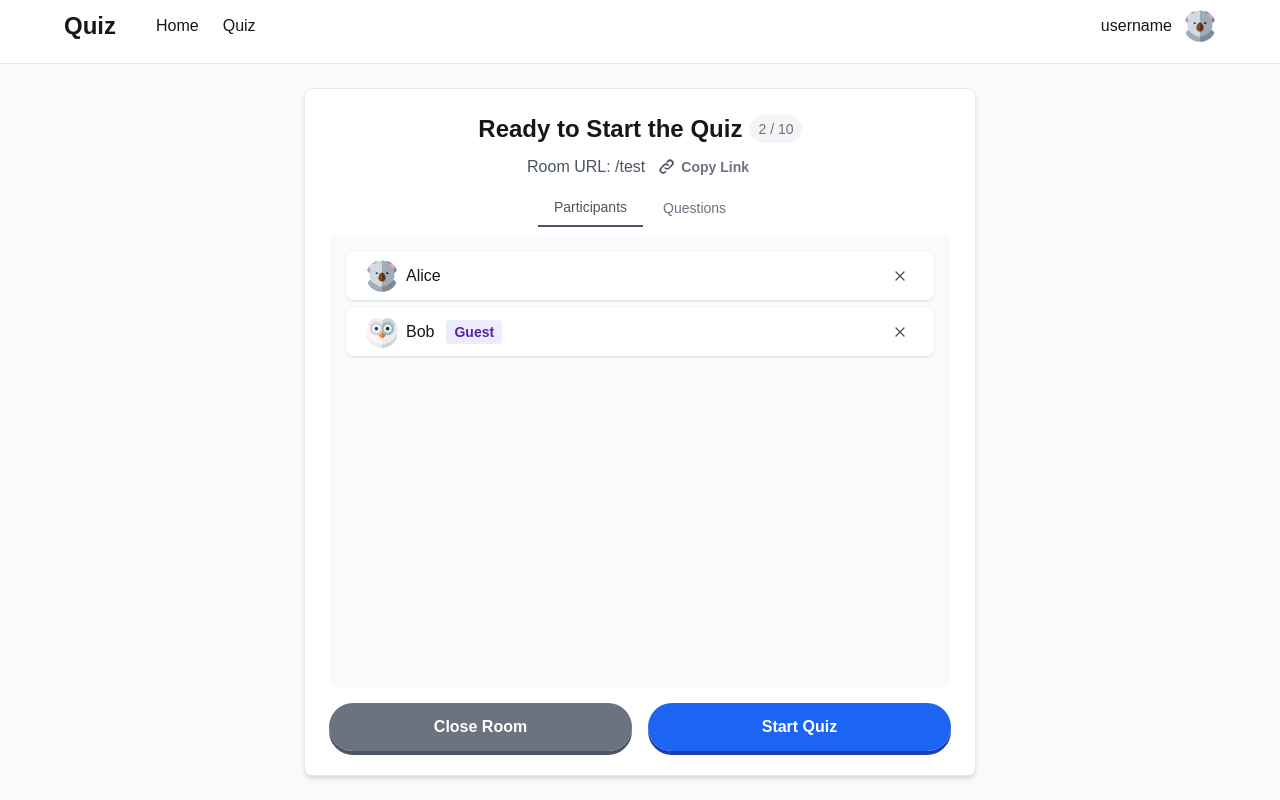
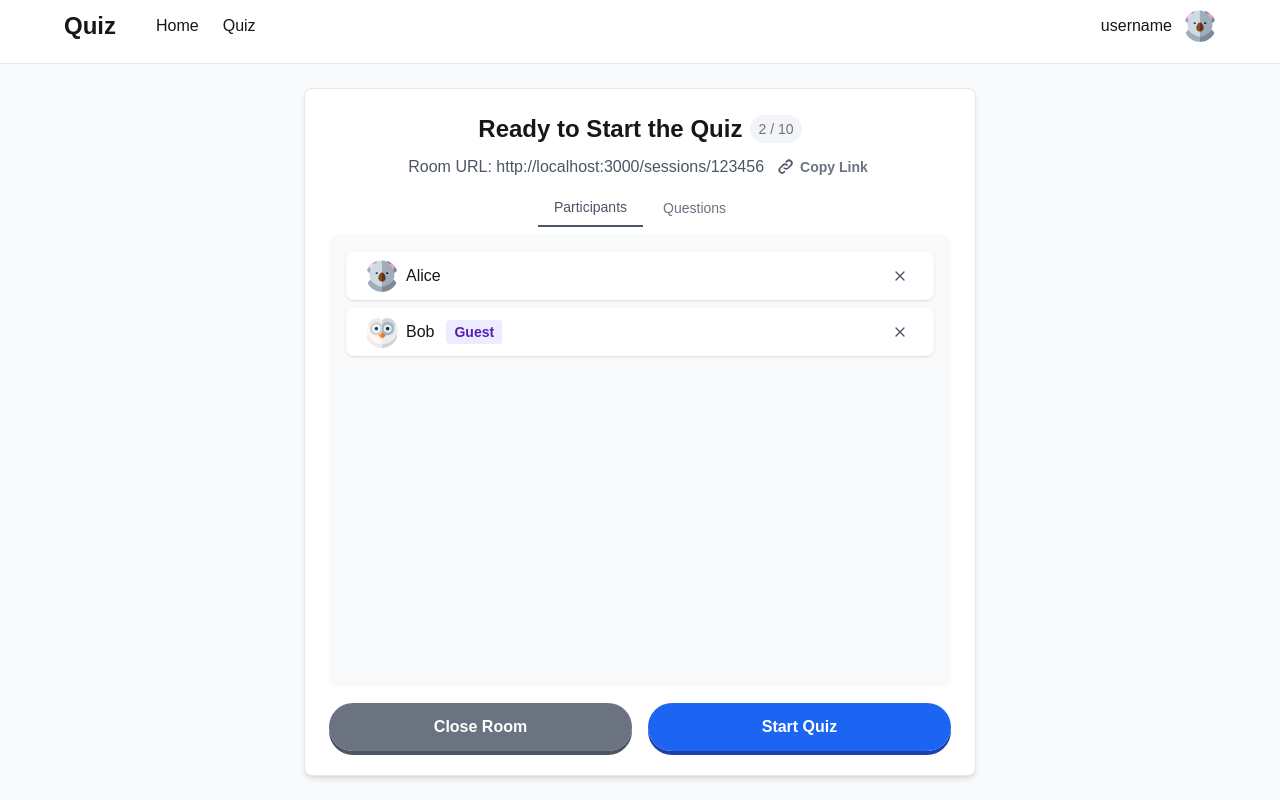
Before and after one commit to kazuki-0418/Qui-zoo, a Next.js app in the folder frontend/: page /rooms/1/host in a window 1280 px wide. Built offline with nearby package versions, Linux system fonts and the light colour scheme.

Commit message:
add WaitingRoomHeader

```diff
--- a/frontend/src/app/rooms/[roomCode]/host/page.tsx
+++ b/frontend/src/app/rooms/[roomCode]/host/page.tsx
@@ -1,4 +1,3 @@
-"use client";
 import { HostWaitingRoom } from "@/components/pages/rooms/HostWaitingRoom";
 import { FullHeightCardLayout } from "@/components/ui/FullHeightCardLayout";
 
--- a/frontend/src/app/sessions/[sessionId]/page.tsx
+++ b/frontend/src/app/sessions/[sessionId]/page.tsx
@@ -0,0 +1,10 @@
+import { ParticipantWaitingRoom } from "@/components/pages/sessions/ParticipantWaitingRoom";
+import { FullHeightCardLayout } from "@/components/ui/FullHeightCardLayout";
+
+export default function ParticipantWaitingRoomPage() {
+  return (
+    <FullHeightCardLayout>
+      <ParticipantWaitingRoom />
+    </FullHeightCardLayout>
+  );
+}
--- a/frontend/src/components/pages/rooms/HostWaitingRoom.tsx
+++ b/frontend/src/components/pages/rooms/HostWaitingRoom.tsx
@@ -1,9 +1,9 @@
+"use client";
 import { ParticipantList } from "@/components/shared/ParticipantList";
 import { QuestionList } from "@/components/shared/QuestionList";
+import { WaitingRoomHeader } from "@/components/shared/WaitingRoomHeader";
 import { PushButton } from "@/components/ui/PushButton";
 import { TabNavigation } from "@/components/ui/Tabs";
-import Image from "next/image";
-import { useParams } from "next/navigation";
 import { useState } from "react";
 
 interface Participant {
@@ -22,9 +22,6 @@ interface Question {
   timeLimit: number;
   status: "waiting" | "active" | "timeout" | "completed";
 }
-
-// TODO : Demo URL
-const roomUrl = "/test";
 
 // TODO : Demo data for participants
 const demoParticipants: Participant[] = [
@@ -81,14 +78,16 @@ const tabs = [
 ];
 
 export function HostWaitingRoom() {
-  const { roomCode } = useParams();
-  const [isCopied, setIsCopied] = useState(false);
   const [participants, setParticipants] = useState<Participant[]>(demoParticipants);
   // const [questions, setQuestions] = useState<Question[]>(demoQuestions);
   const [activeTab, setActiveTab] = useState(tabs[0].id);
 
   //TODO demo
   const questions = demoQuestions;
+
+  // TODO : Demo URL
+  const roomCode = "123456";
+  const roomUrl = `http://localhost:3000/sessions/${roomCode}`;
 
   const handleStartQuiz = () => {
     if (participants.length < 2) {
@@ -100,43 +99,17 @@ export function HostWaitingRoom() {
     // TODO : Cancel room
   };
 
-  const onCopyRoomCode = () => {
-    navigator.clipboard.writeText(roomCode as string);
-    setIsCopied(true);
-    setTimeout(() => setIsCopied(false), 2000);
-  };
-
   const handleRemoveParticipant = (id: string) => {
     setParticipants(participants.filter((p) => p.id !== id));
   };
 
   return (
     <div className="h-full flex flex-col text-center gap-2">
-      <div className="flex items-center justify-center gap-2">
-        <h2 className="text-2xl font-bold">Ready to Start the Quiz</h2>
-        <div className="flex items-center gap-1 text-sm text-gray-500 bg-gray-100 px-2 py-1 rounded-full">
-          <span className="font-medium">{participants.length}</span>
-          <span>/</span>
-          <span>{participantsLimit}</span>
-        </div>
-      </div>
-      <div className="flex align-center items-center justify-center relative space-x-2">
-        <p className="text-gray-600">Room URL: {roomUrl}</p>
-        <button
-          onClick={onCopyRoomCode}
-          className="flex gap-1 align-center text-gray-500 hover:text-gray-700 transition-all duration-300 p-1 rounded-full"
-          title="Copy room code"
-        >
-          <Image
-            src={isCopied ? "/assets/icons/check.svg" : "/assets/icons/link.svg"}
-            alt={isCopied ? "copied" : "copy"}
-            width={20}
-            height={20}
-            className={`transition-all duration-300 ${isCopied ? "text-green-500" : ""}`}
-          />
-          <span className="text-sm font-bold">Copy Link</span>
-        </button>
-      </div>
+      <WaitingRoomHeader
+        participantsCount={participants.length}
+        participantsLimit={participantsLimit}
+        roomUrl={roomUrl}
+      />
       <TabNavigation activeTab={activeTab} onTabChange={setActiveTab} tabs={tabs} />
       <div className="grow bg-gray-50 border border-gray-50 rounded-lg p-4 overflow-y-auto">
         {activeTab === "participants" ? (
--- /dev/null
+++ b/frontend/src/components/pages/sessions/ParticipantWaitingRoom.tsx
@@ -0,0 +1,55 @@
+"use client";
+import { ParticipantList } from "@/components/shared/ParticipantList";
+import { WaitingRoomHeader } from "@/components/shared/WaitingRoomHeader";
+import { PushButton } from "@/components/ui/PushButton";
+import { useRouter } from "next/navigation";
+
+interface Participant {
+  id: string;
+  name: string;
+  avatar: string;
+  isGuest: boolean;
+}
+
+// TODO : Demo data for participants
+const demoParticipants: Participant[] = [
+  { id: "1", name: "Alice", avatar: "koala", isGuest: false },
+  { id: "2", name: "Bob", avatar: "owl-1", isGuest: true },
+];
+
+// TODO : Demo data
+const participantsLimit = 10;
+
+export function ParticipantWaitingRoom() {
+  const router = useRouter();
+  //   const [participants, setParticipants] = useState<Participant[]>(demoParticipants);
+
+  const participants = demoParticipants;
+
+  // TODO : Demo URL
+  const roomCode = "123456";
+  const roomUrl = `http://localhost:3000/sessions/${roomCode}`;
+
+  const handleExitRoom = () => {
+    // TODO : Exit room
+    router.push("/"); // Redirect to home page
+  };
+
+  return (
+    <div className="h-full flex flex-col text-center gap-2">
+      <WaitingRoomHeader
+        participantsCount={participants.length}
+        participantsLimit={participantsLimit}
+        roomUrl={roomUrl}
+      />
+      <div className="grow bg-gray-50 border border-gray-50 rounded-lg p-4 overflow-y-auto">
+        <ParticipantList participants={participants} />
+      </div>
+      <div className="flex gap-2 md:gap-4 mt-2">
+        <PushButton color="cancel" size="md" width="full" onClick={handleExitRoom}>
+          Exit Room
+        </PushButton>
+      </div>
+    </div>
+  );
+}
--- a/frontend/src/components/shared/ParticipantList.tsx
+++ b/frontend/src/components/shared/ParticipantList.tsx
@@ -33,6 +33,7 @@ export function ParticipantList({ participants, onRemoveParticipant }: Participa
               )}
             </div>
           </div>
+          {onRemoveParticipant && (
             <button
               className="p-1.5 rounded-full hover:bg-gray-50 transition-colors"
               title="Remove participant"
@@ -46,6 +47,7 @@ export function ParticipantList({ participants, onRemoveParticipant }: Participa
                 className="transition-transform hover:scale-110"
               />
             </button>
+          )}
         </div>
       ))}
       {participants.length === 0 && (
--- /dev/null
+++ b/frontend/src/components/shared/WaitingRoomHeader.tsx
@@ -0,0 +1,51 @@
+import Image from "next/image";
+import { useState } from "react";
+
+interface WaitingRoomHeaderProps {
+  participantsCount: number;
+  participantsLimit: number;
+  roomUrl: string;
+}
+
+export function WaitingRoomHeader({
+  participantsCount,
+  participantsLimit,
+  roomUrl,
+}: WaitingRoomHeaderProps) {
+  const [isCopied, setIsCopied] = useState(false);
+  const onCopyRoomCode = () => {
+    navigator.clipboard.writeText(roomUrl as string);
+    setIsCopied(true);
+    setTimeout(() => setIsCopied(false), 2000);
+  };
+  return (
+    <>
+      <div className="flex items-center justify-center gap-2">
+        <h2 className="text-2xl font-bold">Ready to Start the Quiz</h2>
+        <div className="flex items-center gap-1 text-sm text-gray-500 bg-gray-100 px-2 py-1 rounded-full">
+          <span className="font-medium">{participantsCount}</span>
+          <span>/</span>
+          <span>{participantsLimit}</span>
+        </div>
+      </div>
+      <div className="flex align-center items-center justify-center relative space-x-2">
+        <p className="text-gray-600">Room URL: {roomUrl}</p>
+        <button
+          onClick={onCopyRoomCode}
+          className="flex gap-1 align-center text-gray-500 hover:text-gray-700 transition-all duration-300 p-1 rounded-full"
+          title="Copy room code"
+        >
+          <Image
+            src={isCopied ? "/assets/icons/check.svg" : "/assets/icons/link.svg"}
+            alt={isCopied ? "copied" : "copy"}
+            width={20}
+            height={20}
+            className={`transition-all duration-300 ${isCopied ? "text-green-500" : ""}`}
+          />
+          <span className="text-sm font-bold">Copy Link</span>
+        </button>
+      </div>
+    </>
+  );
+}
+// ... existing code ...
```
Lines whose indentation alone changed are shown as unchanged.
